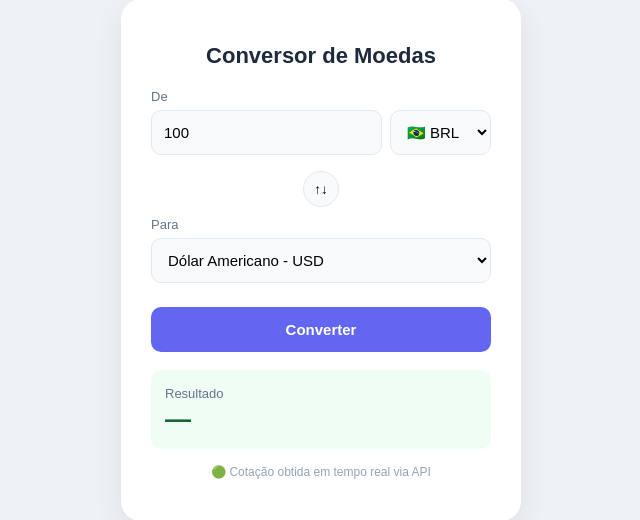
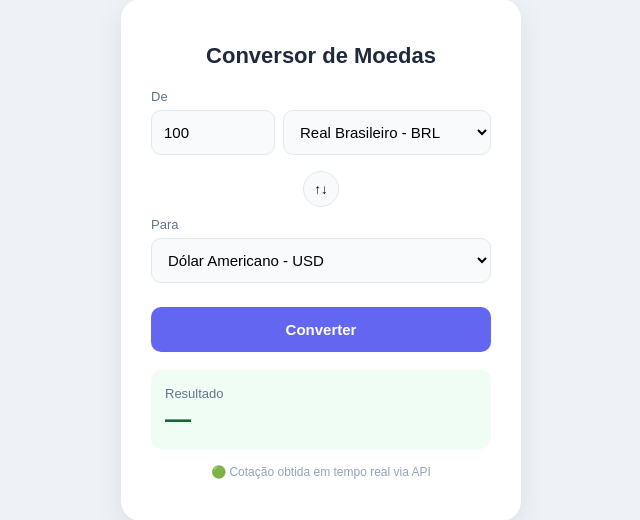
Before and after one commit to caetanomesquita/conversor-moedas, a Flask app: page / in a window 1280 px wide. Shown: the part 140-660 px from the top of the page, without its empty margins (319-959 px from the left). Run offline with Flask 3, Linux system fonts and the light colour scheme.

Commit message:
Mostra nome completo das moedas em vez da sigla

```diff
--- a/templates/index.html
+++ b/templates/index.html
@@ -16,15 +16,15 @@
         <div class="linha-moeda">
           <input type="text" id="valor" placeholder="Digite o valor" value="100">
           <select id="de">
-            <option value="BRL">🇧🇷 BRL</option>
-            <option value="USD">🇺🇸 USD</option>
-            <option value="EUR">🇪🇺 EUR</option>
-            <option value="GBP">🇬🇧 GBP</option>
-            <option value="JPY">🇯🇵 JPY</option>
-            <option value="CAD">🇨🇦 CAD</option>
-            <option value="AUD">🇦🇺 AUD</option>
-            <option value="CHF">🇨🇭 CHF</option>
-            <option value="CNY">🇨🇳 CNY</option>
+            <option value="BRL">Real Brasileiro - BRL</option>
+            <option value="USD">Dólar Americano - USD</option>
+            <option value="EUR">Euro - EUR</option>
+            <option value="GBP">Libra Esterlina - GBP</option>
+            <option value="JPY">Iene Japonês - JPY</option>
+            <option value="CAD">Dólar Canadense - CAD</option>
+            <option value="AUD">Dólar Australiano - AUD</option>
+            <option value="CHF">Franco Suíço - CHF</option>
+            <option value="CNY">Yuan Chinês - CNY</option>
           </select>
         </div>
       </div>
```
